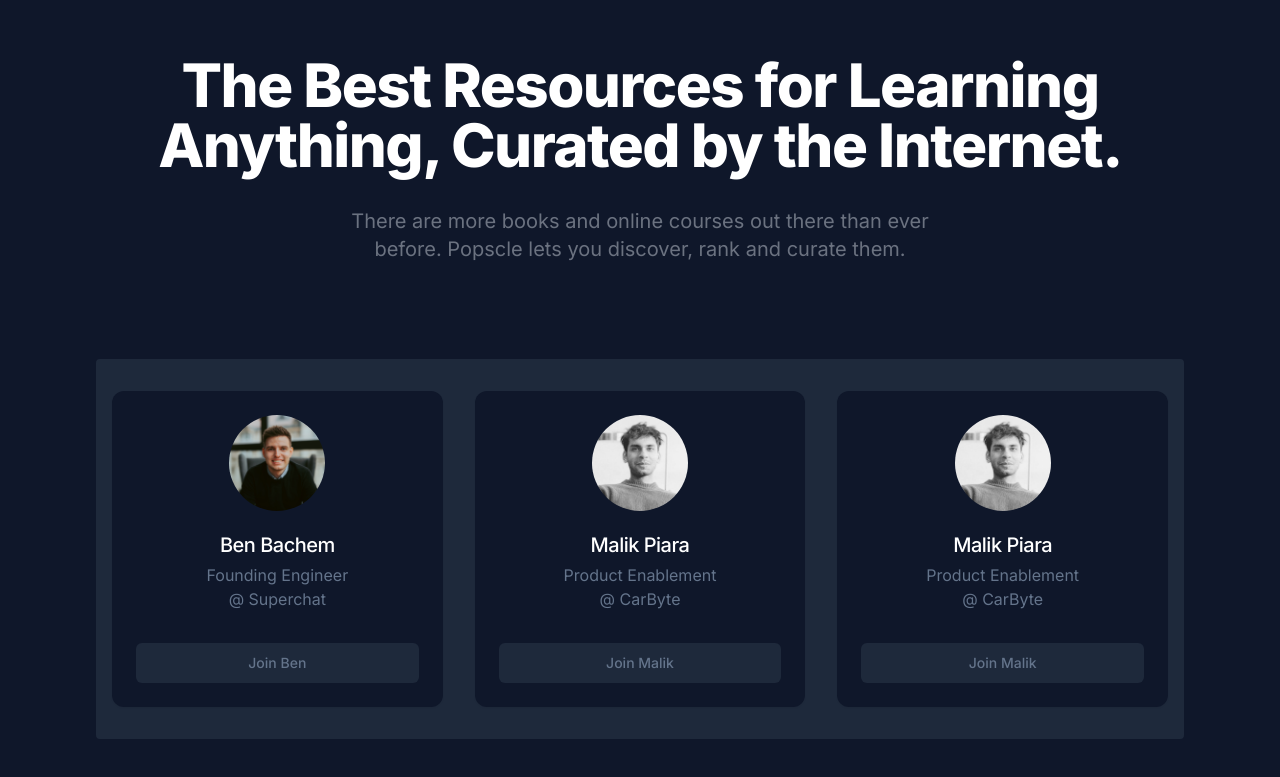
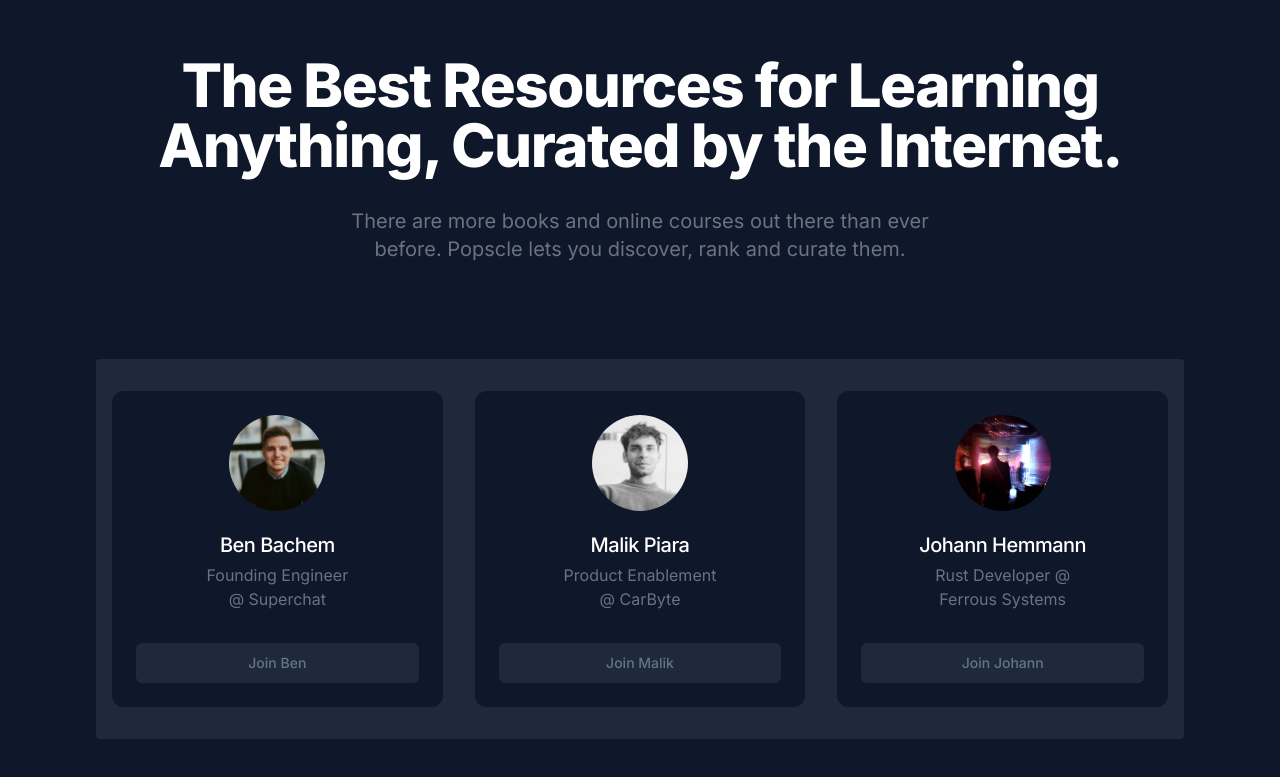
Before and after one commit to adonisote/popscle.com, a Next.js app: page / in a window 1280 px wide. Shown: the part 105-882 px from the top of the page. Built offline with nearby package versions, Linux system fonts and the light colour scheme.

Commit message:
Added Johann to the landing page.

```diff
--- a/app/page.tsx
+++ b/app/page.tsx
@@ -17,7 +17,11 @@ export default function Home() {
           role='Product Enablement @ CarByte'
           image='/people/malik.jpeg'
         />
-        <TestimonialCard />
+        <TestimonialCard
+          name='Johann Hemmann'
+          role='Rust Developer @ Ferrous Systems'
+          image='/people/johann.jpg'
+        />
       </section>
     </main>
   );
```
Also changed, not shown: public/people/johann.jpg (added).
